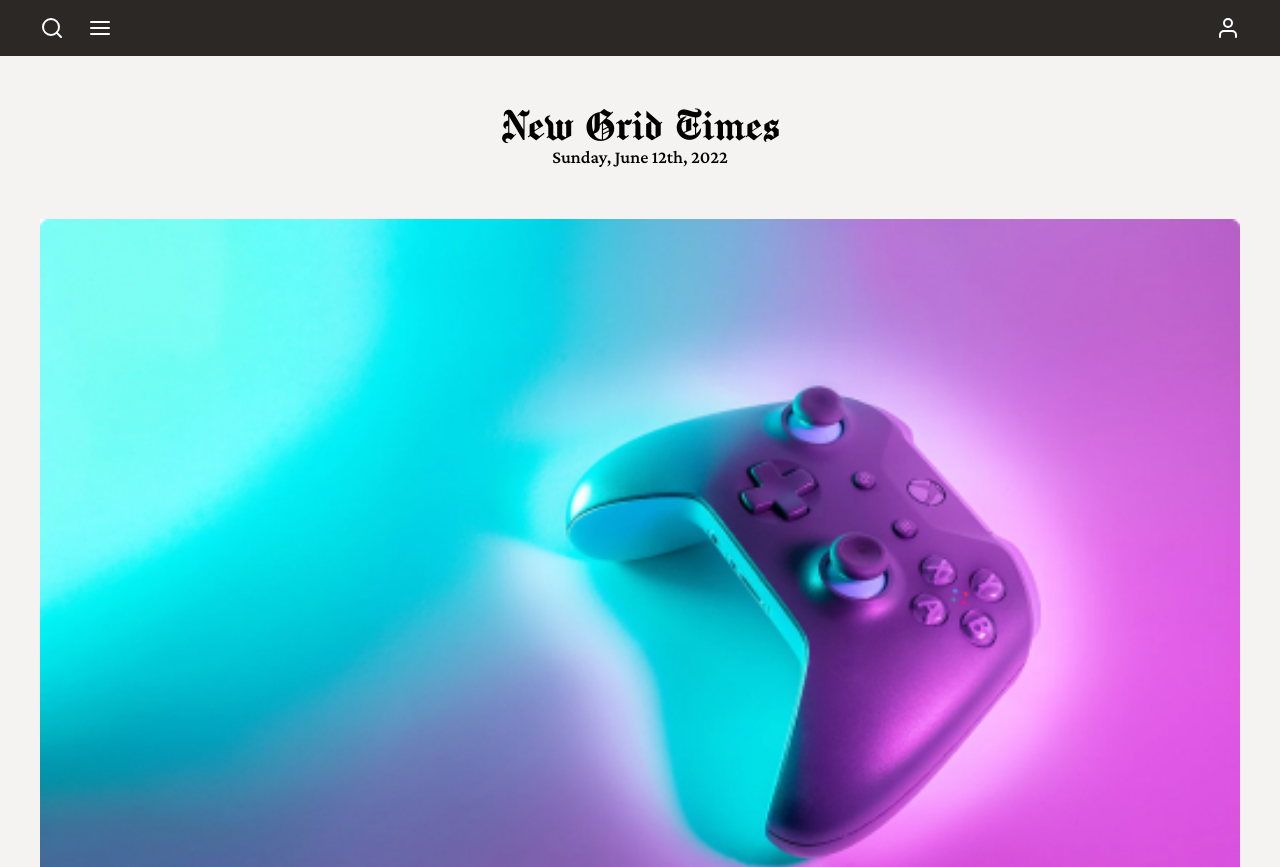
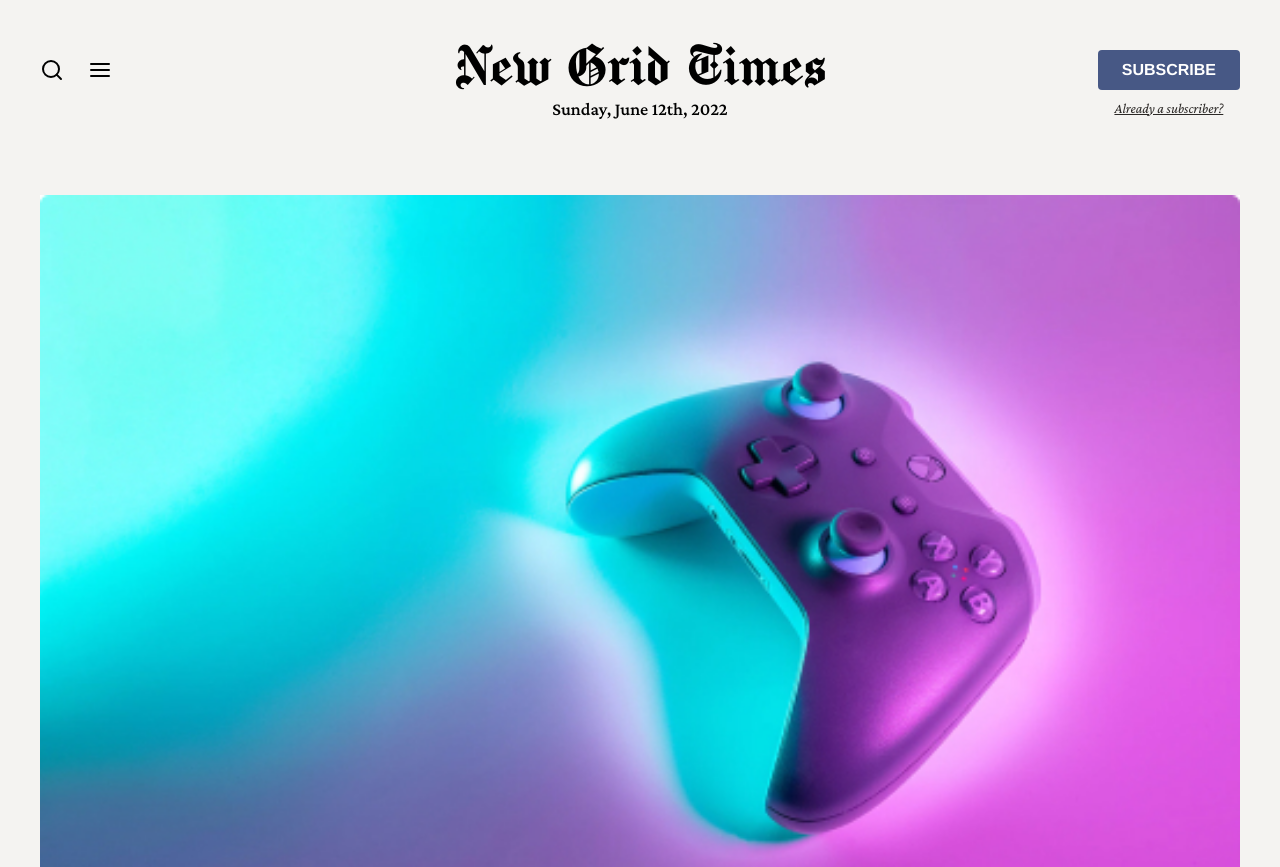
Before and after one commit to PabloCorso/css-workshop-module-7, a React (Create React App) app: page / in a window 1280 px wide. Shown: the top 867 px of the page. Built offline with nearby package versions, Linux system fonts and the light colour scheme.

Commit message:
1 - Header

```diff
--- a/src/components/Header/Header.js
+++ b/src/components/Header/Header.js
@@ -29,7 +29,19 @@ const Header = () => {
         </Row>
       </SuperHeader>
       <MainHeader>
+        <DesktopActionGroup>
+          <button>
+            <Search size={24} />
+          </button>
+          <button>
+            <Menu size={24} />
+          </button>
+        </DesktopActionGroup>
         <Logo />
+        <SubscribeWrapper>
+          <Button>Subscribe</Button>
+          <SubLink>Already a subscriber?</SubLink>
+        </SubscribeWrapper>
       </MainHeader>
     </header>
   );
@@ -39,6 +51,10 @@ const SuperHeader = styled.div`
   padding: 16px 0;
   background: var(--color-gray-900);
   color: white;
+
+  @media ${QUERIES.laptopAndUp} {
+    display: none;
+  }
 `;
 
 const Row = styled(MaxWidthWrapper)`
@@ -65,6 +81,50 @@ const MainHeader = styled(MaxWidthWrapper)`
   justify-content: center;
   margin-top: 32px;
   margin-bottom: 48px;
+
+  @media ${QUERIES.tabletAndUp} {
+    margin-top: 48px;
+    margin-bottom: 72px;
+  }
+
+  @media ${QUERIES.laptopAndUp} {
+    display: grid;
+    grid-template-columns: 1fr auto 1fr;
+    align-items: center;
+    justify-content: revert;
+    justify-items: start;
+    margin-top: 16px;
+    margin-bottom: 72px;
+  }
+`;
+
+const DesktopActionGroup = styled(ActionGroup)`
+  display: none;
+
+  @media ${QUERIES.laptopAndUp} {
+    display: flex;
+  }
+`;
+
+const SubscribeWrapper = styled.div`
+  display: none;
+
+  @media ${QUERIES.laptopAndUp} {
+    display: revert;
+    position: relative;
+    justify-self: end;
+  }
+`;
+
+const SubLink = styled.a`
+  position: absolute;
+  width: 100%;
+  margin-top: 8px;
+  text-align: center;
+  font-size: 0.875rem;
+  color: var(--color-gray-900);
+  font-style: italic;
+  text-decoration: underline;
 `;
 
 export default Header;
--- a/src/components/Logo/Logo.js
+++ b/src/components/Logo/Logo.js
@@ -1,6 +1,8 @@
 import React from "react";
 import styled from "styled-components/macro";
 import format from "date-fns/format";
+
+import { QUERIES } from "../../constants";
 
 const Logo = (props) => {
   return (
@@ -20,6 +22,10 @@ const Wrapper = styled.div`
 const Link = styled.a`
   font-family: var(--font-family-logo);
   font-size: 3rem;
+
+  @media ${QUERIES.tabletAndUp} {
+    font-size: 4rem;
+  }
 `;
 
 const TodaysDate = styled.p`
```
Also changed, not shown: 1 other file (tests, documents, lock files or other folders).
